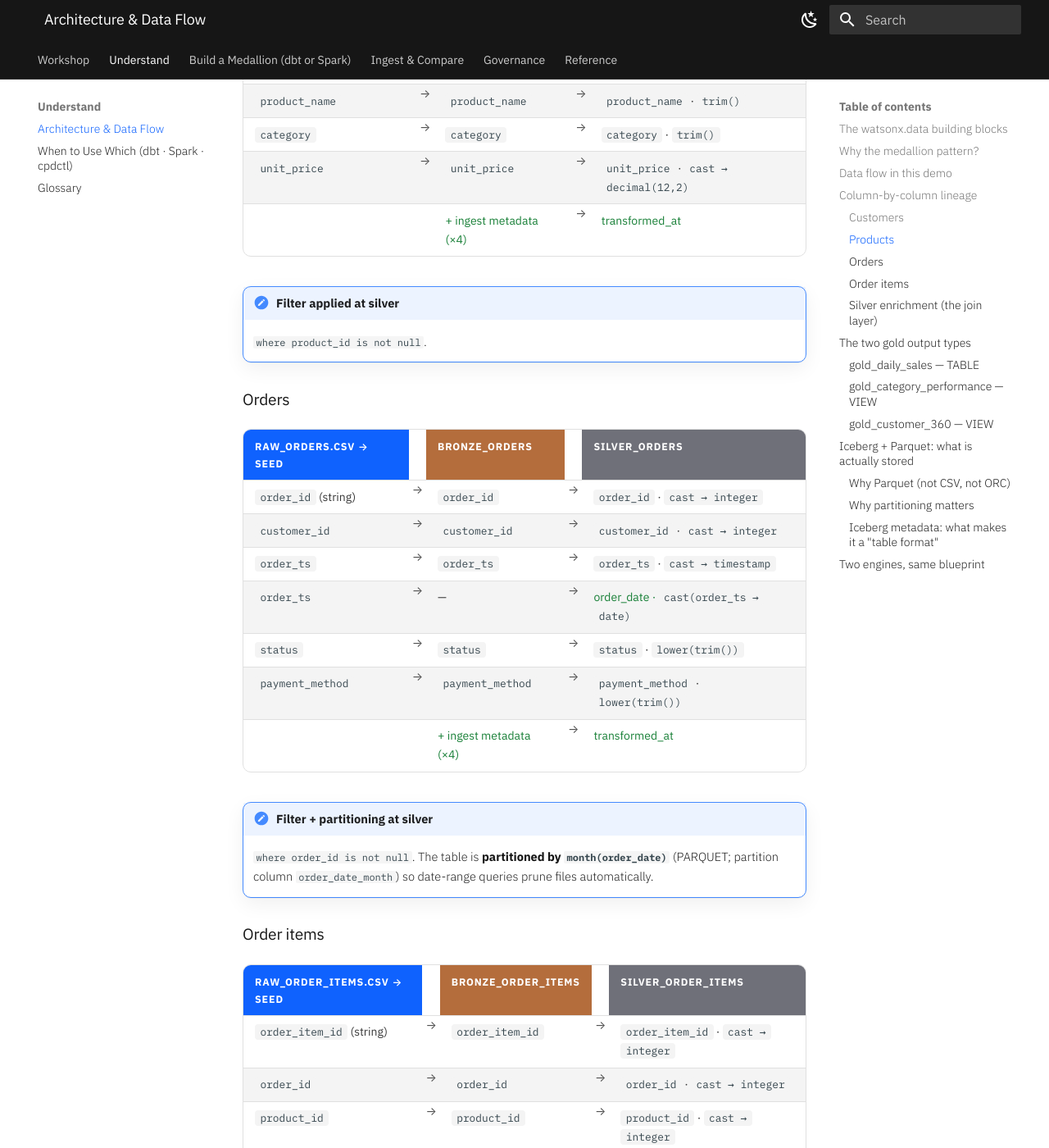
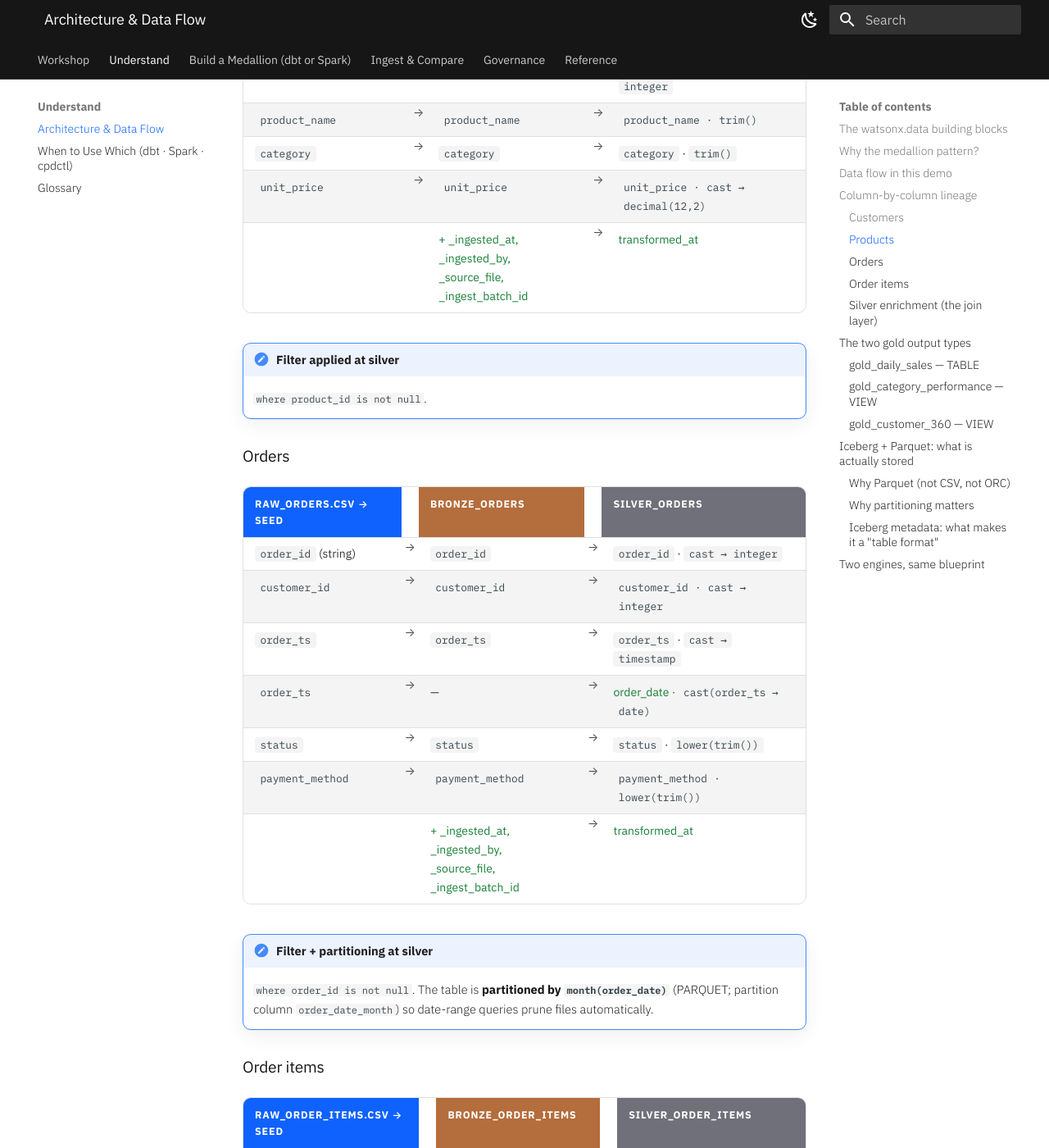
Before and after one commit to aseelert/ibmas-watsonxdata-dbt, an MkDocs documentation site: the page built from docs/lineage.md, in a window 1280 px wide and 1400 px high, scrolled down 5606 px. Shown: the whole window at 82% size. Built offline with MkDocs 1.6.1 and Material for MkDocs 9.7.7, drawn with Linux system fonts in a browser that asks for light colours; some of the changed text lies outside the part shown.

Commit message:
docs: spell out bronze metadata columns in all lineage tables; name order_items columns
The Customers lineage table listed the four ingest-metadata columns by name, but
Products, Orders, and Order items abbreviated them as "+ ingest metadata (×4)".
Spell them out everywhere (_ingested_at, _ingested_by, _source_file, _ingest_batch_id)
so every column name is visible. Also replace the vague "amounts" in the files.md
order_items row with the actual column names.

Co-Authored-By: Claude Opus 4.8 <noreply@anthropic.com>

```diff
--- a/docs/lineage.md
+++ b/docs/lineage.md
@@ -229,7 +229,7 @@ pipeline itself.
     <tr><td><code>product_name</code></td><td class="arrow">→</td><td><code>product_name</code></td><td class="arrow">→</td><td><code>product_name</code> · <code>trim()</code></td></tr>
     <tr><td><code>category</code></td><td class="arrow">→</td><td><code>category</code></td><td class="arrow">→</td><td><code>category</code> · <code>trim()</code></td></tr>
     <tr><td><code>unit_price</code></td><td class="arrow">→</td><td><code>unit_price</code></td><td class="arrow">→</td><td><code>unit_price</code> · <code>cast → decimal(12,2)</code></td></tr>
-    <tr><td></td><td class="arrow"></td><td class="new">+ ingest metadata (×4)</td><td class="arrow">→</td><td class="new">transformed_at</td></tr>
+    <tr><td></td><td class="arrow"></td><td class="new">+ _ingested_at, _ingested_by,<br>_source_file, _ingest_batch_id</td><td class="arrow">→</td><td class="new">transformed_at</td></tr>
   </tbody>
 </table>
 </div>
@@ -257,7 +257,7 @@ pipeline itself.
     <tr><td><code>order_ts</code></td><td class="arrow">→</td><td>—</td><td class="arrow">→</td><td class="new">order_date · <code>cast(order_ts → date)</code></td></tr>
     <tr><td><code>status</code></td><td class="arrow">→</td><td><code>status</code></td><td class="arrow">→</td><td><code>status</code> · <code>lower(trim())</code></td></tr>
     <tr><td><code>payment_method</code></td><td class="arrow">→</td><td><code>payment_method</code></td><td class="arrow">→</td><td><code>payment_method</code> · <code>lower(trim())</code></td></tr>
-    <tr><td></td><td class="arrow"></td><td class="new">+ ingest metadata (×4)</td><td class="arrow">→</td><td class="new">transformed_at</td></tr>
+    <tr><td></td><td class="arrow"></td><td class="new">+ _ingested_at, _ingested_by,<br>_source_file, _ingest_batch_id</td><td class="arrow">→</td><td class="new">transformed_at</td></tr>
   </tbody>
 </table>
 </div>
@@ -284,7 +284,7 @@ pipeline itself.
     <tr><td><code>product_id</code></td><td class="arrow">→</td><td><code>product_id</code></td><td class="arrow">→</td><td><code>product_id</code> · <code>cast → integer</code></td></tr>
     <tr><td><code>quantity</code></td><td class="arrow">→</td><td><code>quantity</code></td><td class="arrow">→</td><td><code>quantity</code> · <code>cast → integer</code></td></tr>
     <tr><td><code>discount_pct</code></td><td class="arrow">→</td><td><code>discount_pct</code></td><td class="arrow">→</td><td><code>discount_pct</code> · <code>cast → decimal(5,2)</code></td></tr>
-    <tr><td></td><td class="arrow"></td><td class="new">+ ingest metadata (×4)</td><td class="arrow">→</td><td class="new">transformed_at</td></tr>
+    <tr><td></td><td class="arrow"></td><td class="new">+ _ingested_at, _ingested_by,<br>_source_file, _ingest_batch_id</td><td class="arrow">→</td><td class="new">transformed_at</td></tr>
   </tbody>
 </table>
 </div>
```
Also changed, not shown: docs/files.md (+1 -1 lines).
